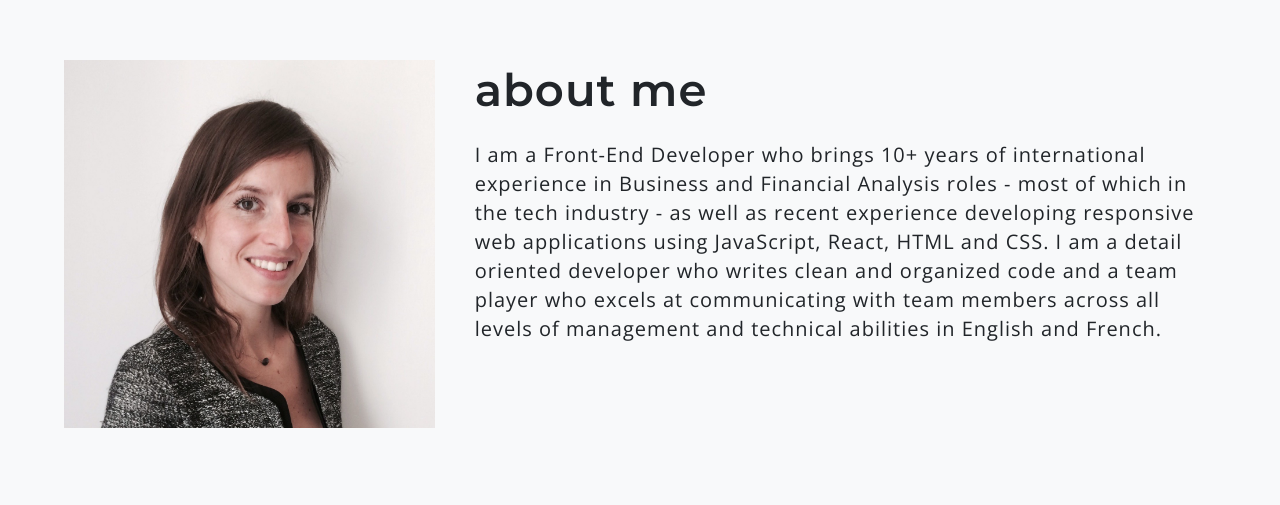
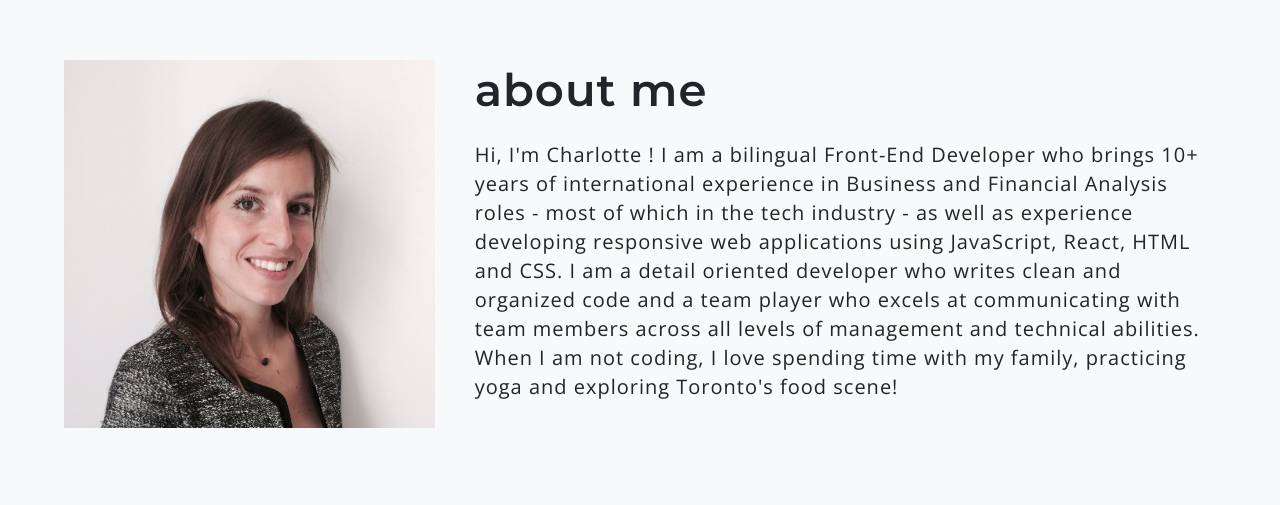
Before and after one commit to chaarz/charlotte-duppre-portfolio, a plain HTML site: page index.html in a window 1280 px wide. Shown: the part 723-1228 px from the top of the page. Drawn offline with nearby package versions, Linux system fonts and the light colour scheme.

Commit message:
updated bio

```diff
--- a/index.html
+++ b/index.html
@@ -63,7 +63,7 @@
                 </div>
                 <div class="aboutTextContainer">
                     <h2>about me</h2>
-                    <p>I am a Front-End Developer who brings 10+ years of international experience in Business and Financial Analysis roles - most of which in the tech industry - as well as recent experience developing responsive web applications using JavaScript, React, HTML and CSS. I am a detail oriented developer who writes clean and organized code and a team player who excels at communicating with team members across all levels of management and technical abilities in English and French.
+                    <p>Hi, I'm Charlotte ! I am a bilingual Front-End Developer who brings 10+ years of international experience in Business and Financial Analysis roles - most of which in the tech industry - as well as experience developing responsive web applications using JavaScript, React, HTML and CSS. I am a detail oriented developer who writes clean and organized code and a team player who excels at communicating with team members across all levels of management and technical abilities. When I am not coding, I love spending time with my family, practicing yoga and exploring Toronto's food scene!
                     </p>
                 </div>
             </div>
```
